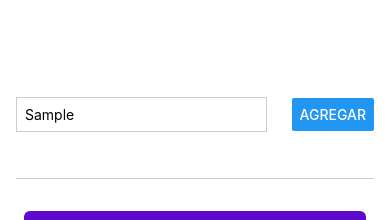
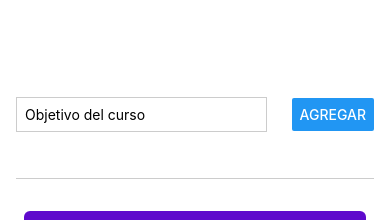
Before and after one commit to wlopera/react-native-rncourse, a React Native app: screen / in a window 390 px wide. Both pictures are taken after typing "Sample" into the empty fields and a click on the button "AGREGAR". Shown: the top 220 px of the page. Built offline with nearby package versions, Linux system fonts and the light colour scheme.

Commit message:
uso scroll y separar por componentes

```diff
--- a/App.js
+++ b/App.js
@@ -1,37 +1,33 @@
 import { useState } from "react";
-import { Button, StyleSheet, Text, TextInput, View } from "react-native";
+import { ScrollView, StyleSheet, View, FlatList } from "react-native";
+
+import GoatInput from "./components/GoatInput";
+import GoalItem from "./components/GoatItem";
 
 export default function App() {
-  const [enteredGoalText, setEnteredGoalText] = useState("");
   const [courseGoals, setCourseGoals] = useState([]);
 
-  const goalInputHandler = (enteredText) => {
-    setEnteredGoalText(enteredText);
-  };
-
-  const addGoalHandler = () => {
+  const addGoalHandler = (enteredGoalText) => {
     setCourseGoals((currentCourseGoals) => [
       ...currentCourseGoals,
-      enteredGoalText,
+      { text: enteredGoalText, id: currentCourseGoals.length + 1 },
     ]);
   };
 
   return (
     <View style={styles.appContainer}>
-      <View style={styles.inputContainer}>
-        <TextInput
-          style={styles.textInput}
-          placeholder="Objetivo del curso"
-          onChangeText={goalInputHandler}
+      <GoatInput onAddGoal={addGoalHandler} />
+      <View style={styles.goalsContainer}>
+        <FlatList
+          data={courseGoals}
+          renderItem={(itemData) => {
+            return <GoalItem text={itemData.item.text} />;
+          }}
+          alwaysBounceVertical={false}
+          keyExtractor={(item, index) => {
+            return item.id;
+          }}
         />
-        <Button title="Agregar" onPress={addGoalHandler} />
-      </View>
-      <View style={styles.goalsContainer}>
-        {courseGoals.map((goal, index) => (
-          <View style={styles.goalItem} key={index}>
-            <Text style={styles.goalText}>{goal}</Text>
-          </View>
-        ))}
       </View>
     </View>
   );
@@ -44,36 +40,7 @@ const styles = StyleSheet.create({
     paddingHorizontal: 16,
   },
 
-  inputContainer: {
-    flex: 1,
-    flexDirection: "row",
-    justifyContent: "space-between",
-    alignItems: "center",
-    marginBottom: 24,
-    borderBottomWidth: 1,
-    borderColor: "#cccccc",
-  },
-
-  textInput: {
-    borderWidth: 1,
-    borderColor: "#cccccc",
-    width: "70%",
-    marginRight: 8,
-    padding: 8,
-  },
-
   goalsContainer: {
     flex: 5,
   },
-
-  goalItem: {
-    margin: 8,
-    padding: 8,
-    borderRadius: 6,
-    backgroundColor: "#5e0acc",
-  },
-
-  goalText: {
-    color: "white",
-  },
 });
--- /dev/null
+++ b/components/GoatInput.js
@@ -0,0 +1,49 @@
+import { Button, StyleSheet, TextInput, View } from "react-native";
+import React, { useState } from "react";
+
+const GoatInput = (props) => {
+  const [enteredGoalText, setEnteredGoalText] = useState("");
+
+  const goalInputHandler = (enteredText) => {
+    setEnteredGoalText(enteredText);
+  };
+
+  const addGoal = () => {
+    props.onAddGoal(enteredGoalText);
+    setEnteredGoalText("");
+  };
+
+  return (
+    <View style={styles.inputContainer}>
+      <TextInput
+        style={styles.textInput}
+        placeholder="Objetivo del curso"
+        onChangeText={goalInputHandler}
+        value={enteredGoalText}
+      />
+      <Button title="Agregar" onPress={addGoal} />
+    </View>
+  );
+};
+
+const styles = StyleSheet.create({
+  inputContainer: {
+    flex: 1,
+    flexDirection: "row",
+    justifyContent: "space-between",
+    alignItems: "center",
+    marginBottom: 24,
+    borderBottomWidth: 1,
+    borderColor: "#cccccc",
+  },
+
+  textInput: {
+    borderWidth: 1,
+    borderColor: "#cccccc",
+    width: "70%",
+    marginRight: 8,
+    padding: 8,
+  },
+});
+
+export default GoatInput;
--- /dev/null
+++ b/components/GoatItem.js
@@ -0,0 +1,24 @@
+import { View, Text, StyleSheet } from "react-native";
+
+const GoatItem = (props) => {
+  return (
+    <View style={styles.goalItem}>
+      <Text style={styles.goalText}>{props.text}</Text>
+    </View>
+  );
+};
+
+const styles = StyleSheet.create({
+  goalItem: {
+    margin: 8,
+    padding: 8,
+    borderRadius: 6,
+    backgroundColor: "#5e0acc",
+  },
+
+  goalText: {
+    color: "white",
+  },
+});
+
+export default GoatItem;
```
